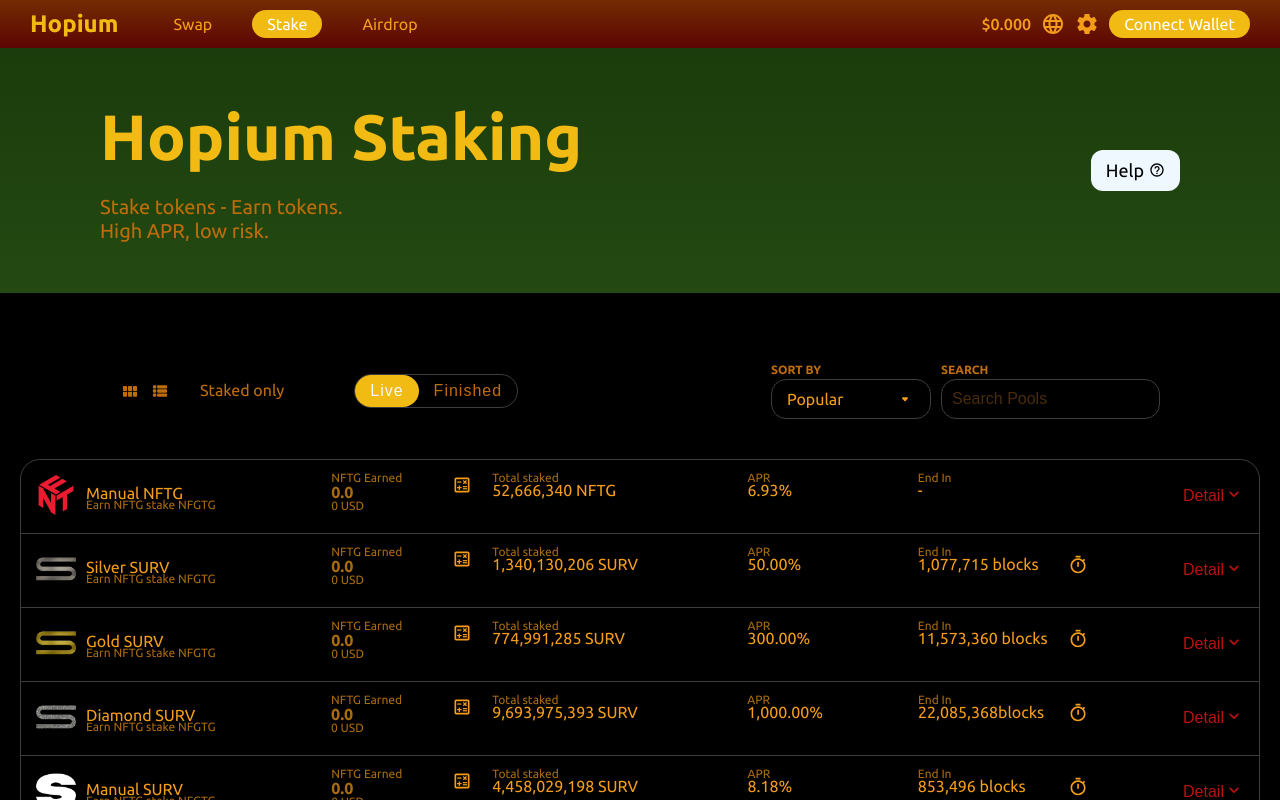
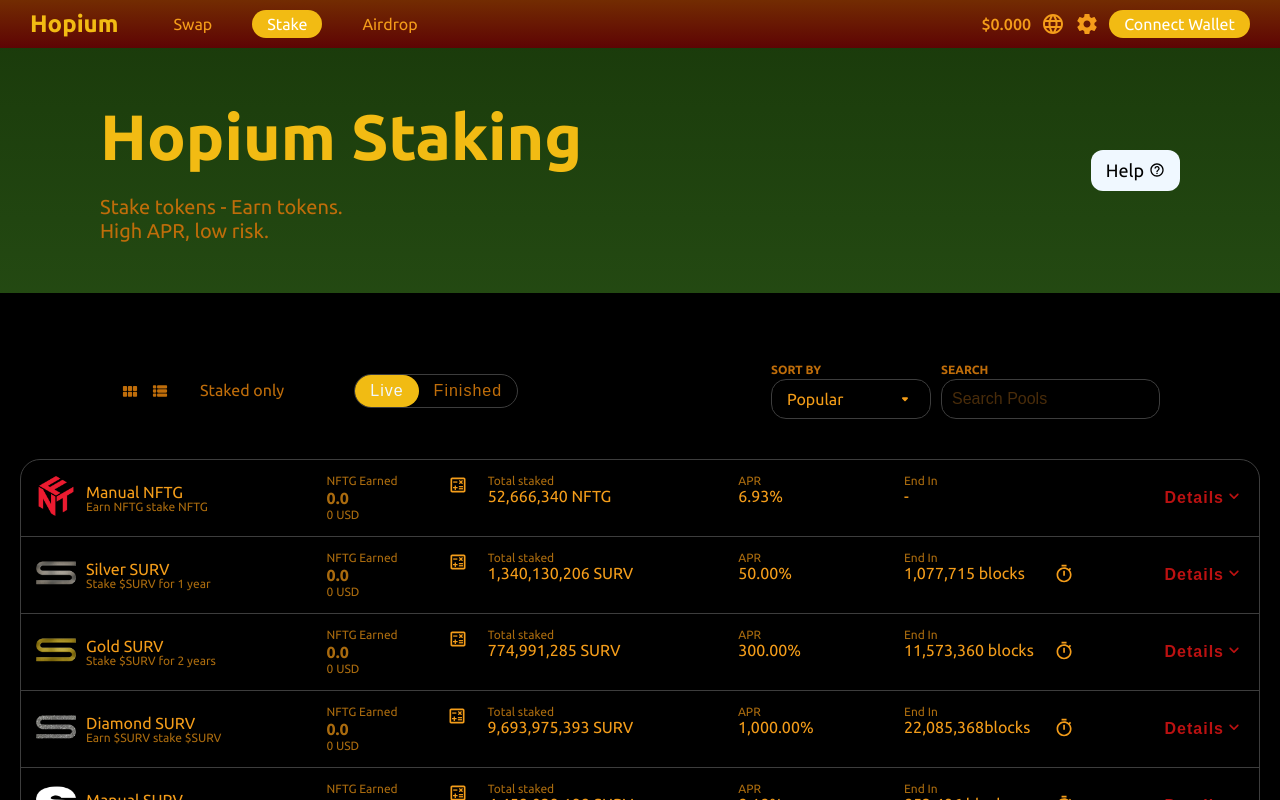
Before and after one commit to Demandtech/hopium, a React (Create React App) app: page /stake in a window 1280 px wide. Shown: the top 800 px of the page. Built offline with nearby package versions, Linux system fonts and the light colour scheme.

Commit message:
letter spacing, and padding resize

```diff
--- a/src/components/finished/finished.css
+++ b/src/components/finished/finished.css
@@ -33,6 +33,7 @@
   color: #BB1111;
   padding: 20px;
   font-size: 18px;
+  font-weight: 600;
   display: flex;
   align-items: center;
   justify-content: center;
--- a/src/components/live/Live.jsx
+++ b/src/components/live/Live.jsx
@@ -35,7 +35,7 @@ const Live = ({content}) => {
             </div>
             <div>
               <p>{content.name}</p>
-              <span>Earn NFTG stake NFGTG</span>
+              <span>{content.plan}</span>
             </div>
           </div>
           <div className='live-center'>
@@ -73,7 +73,7 @@ const Live = ({content}) => {
           </div>
           <div className='detail-btn'>
             <button>
-              <span>{isInnerOpen ? 'Hide' : 'Detail'}</span>
+              <span>{isInnerOpen ? 'Hide' : 'Details'}</span>
               <div>
                 {isInnerOpen ? (
                   <AccordUp className='acc-down' />
--- a/src/components/live/live.css
+++ b/src/components/live/live.css
@@ -18,7 +18,8 @@
   font-size: 12px;
   color: #aa6b0e;
   display: block;
-  line-height: 0.5;
+  line-height: 1;
+
 }
 
 .live-left-header p {
@@ -69,6 +70,8 @@
 .detail-btn button span {
   color: #bb1111;
   font-size: 16px;
+  font-weight: 600;
+  letter-spacing: 1px;
 }
 
 .acc-down,
--- a/src/components/live/liveData.js
+++ b/src/components/live/liveData.js
@@ -17,7 +17,7 @@ const data = [
   {
     id: 2,
     name: 'Silver SURV',
-    plan: 'Earn NFTG stake NFTG',
+    plan: 'Stake $SURV for 1 year',
     NFTGEarned: ['0.0', '0 USD'],
     APR: '50.00%',
     totalStaked: '1,340,130,206 SURV',
@@ -27,7 +27,7 @@ const data = [
   {
     id: 3,
     name: 'Gold SURV',
-    plan: 'Earn NFTG stake NFTG',
+    plan: 'Stake $SURV for 2 years',
     NFTGEarned: ['0.0', '0 USD'],
     APR: '300.00%',
     totalStaked: '774,991,285 SURV',
@@ -37,7 +37,7 @@ const data = [
   {
     id: 4,
     name: 'Diamond SURV',
-    plan: 'Earn NFTG stake NFTG',
+    plan: 'Earn $SURV stake $SURV',
     NFTGEarned: ['0.0', '0 USD'],
     APR: '1,000.00%',
     totalStaked: '9,693,975,393 SURV',
```
